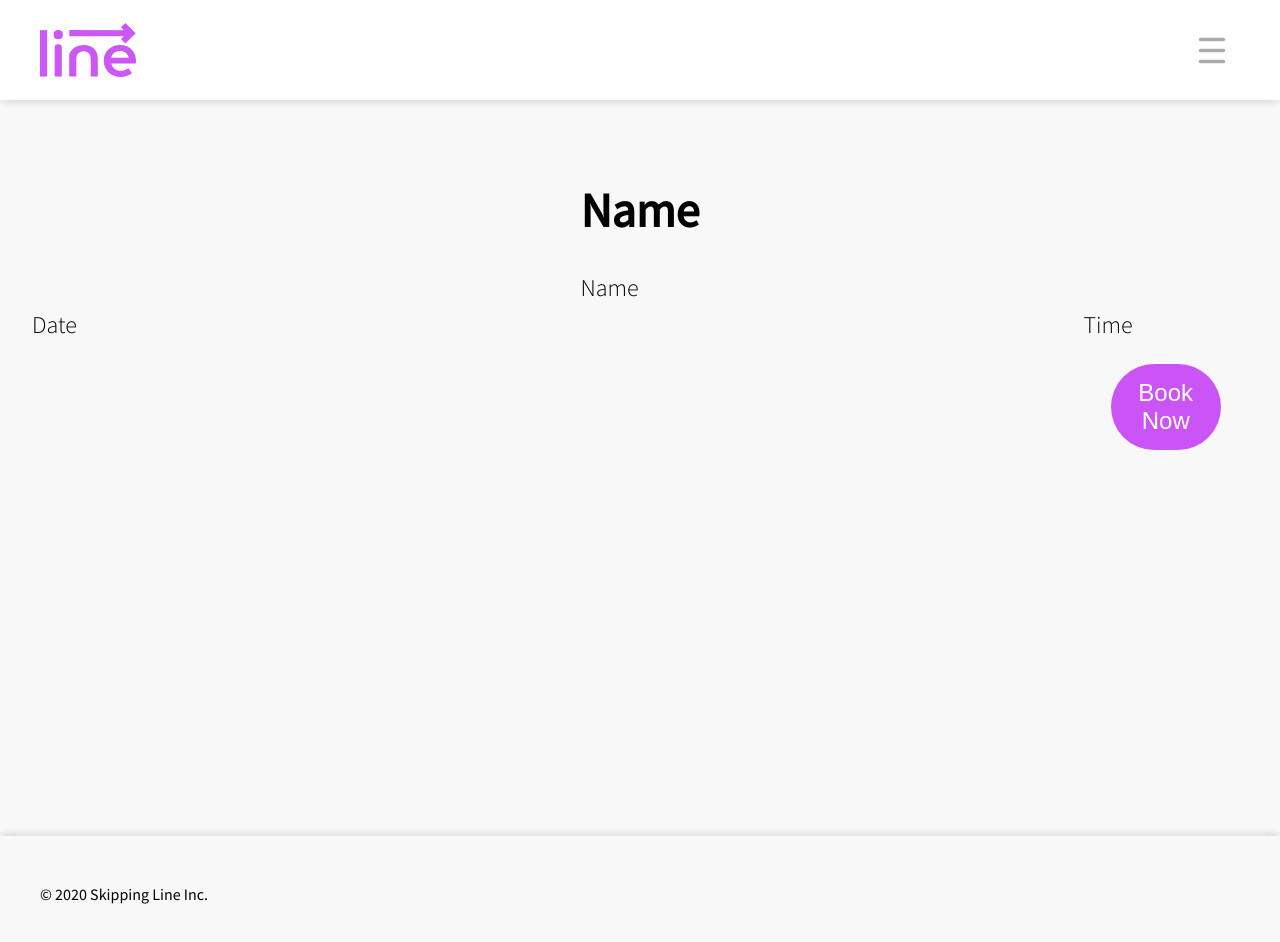
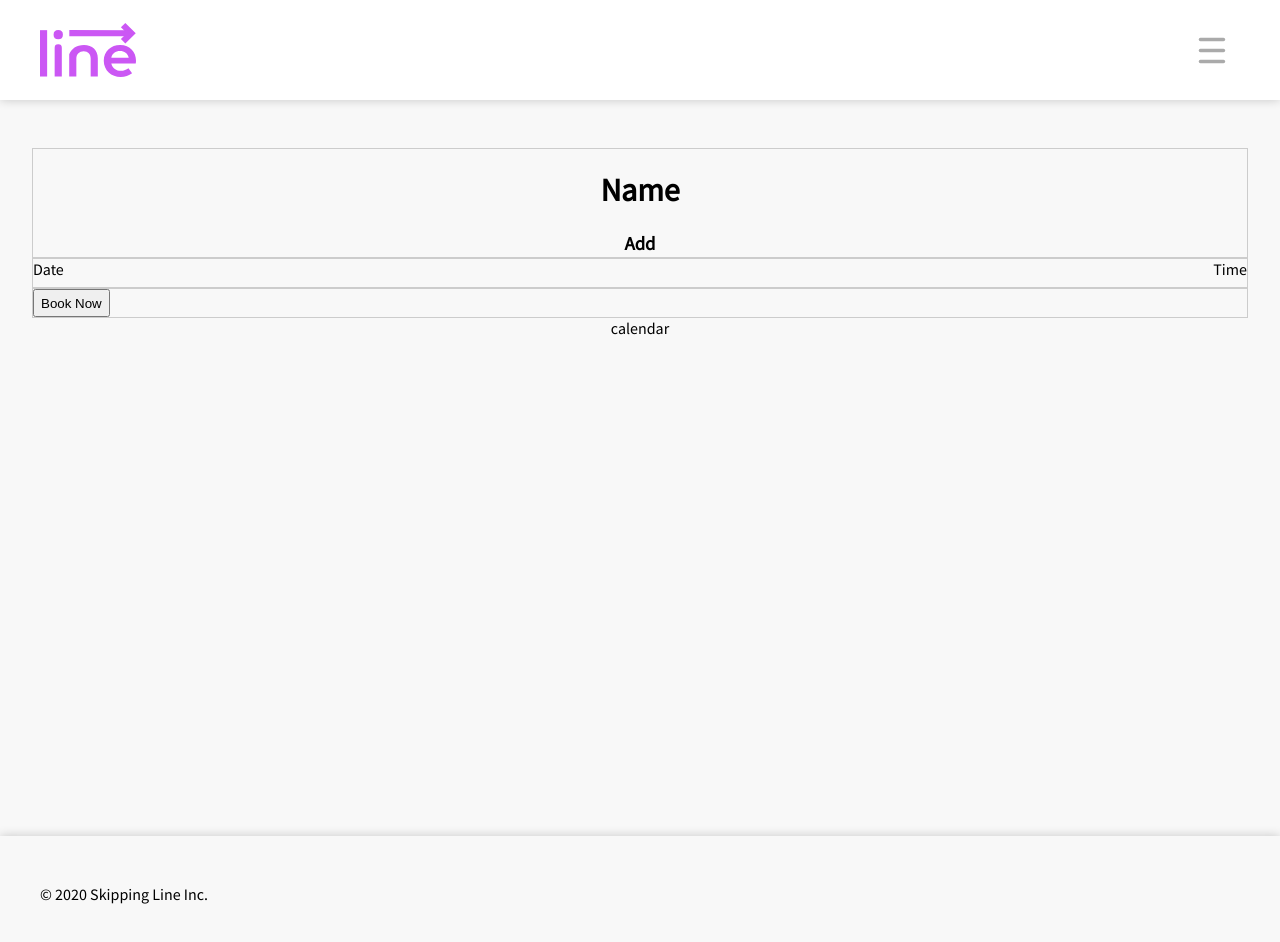
Before and after one commit to skippingline/skippingline.github.io, a React (Create React App) app: page /Booking in a window 1280 px wide. Shown: the top 942 px of the page. Built offline with nearby package versions, Linux system fonts and the light colour scheme.

Commit message:
bookingpage tweaks

```diff
--- a/src/main.scss
+++ b/src/main.scss
@@ -299,27 +299,17 @@ footer {
     align-items: center;
 }
 
+.bookingplace {
+    border: 1px solid #cccccc;
+    height: 110px;
+}
+
+.bookingdatetime {
+    border: 1px solid #cccccc;
+    height: 30px;
+}
+
 .bookingbutton {
-    border:0.16em solid rgba(255,255,255,0);
-    border-radius:2em;
-    box-sizing: border-box;
-    text-decoration: none;
-    color:#FFFFFF;
-    text-align:center;
-    background-color: #cb54f7;
-    padding: .5em 0;
-    font-size: 1.5em;
-    margin-top: 1em;
-    transition: .2s ease-in-out;
-    &:hover {
-        background: #a443c7;
-        cursor: pointer;
-    }
+    border: 1px solid #cccccc;
+    height: 30px;
 }
-label {
-    text-align: left;
-    font-size: 1.5em;
-    font-weight: 100;
-    padding-left: 0;
-    margin-bottom: 0.25em;
-}
--- a/src/pages/Booking.js
+++ b/src/pages/Booking.js
@@ -1,11 +1,10 @@
 import React from 'react';
-import { Route } from 'react-router-dom';
 
 const Booking = () => {
     return (
             <div className="container">
-                <div className="row between-xs bookingplace">
-                    <label><h1>Name</h1>Name</label>
+                <div className="row center-xs bookingplace">
+                    <label><h1>Name</h1><h3>Add</h3></label>
                 </div>
 
                 <div className="row between-xs bookingdatetime">
@@ -13,13 +12,16 @@ const Booking = () => {
                     <div>
                         <span>
                             <label>Time</label>
-                            <button className="col-xs-8 col-xs-offset-2 bookingbutton" type="button">Book Now</button>
                         </span>
                     </div>
                 </div>
 
+                <div className="row between-xs bookingbutton">
+                    <button type="button">Book Now</button>
+                </div>
+
                 <div className="row center-xs calendar">
-
+                    <label>calendar</label>
                 </div>
 
             </div>
```
